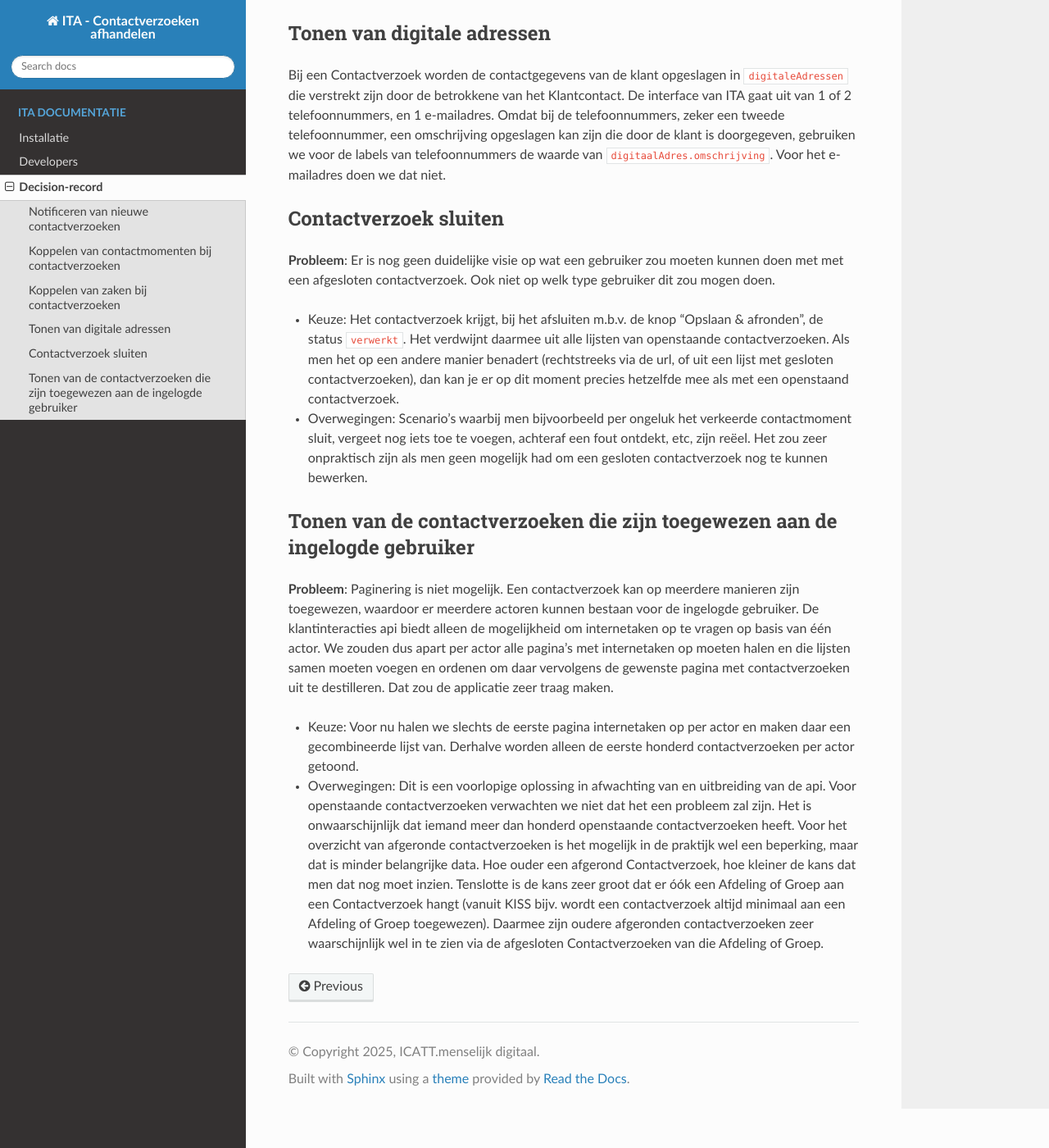
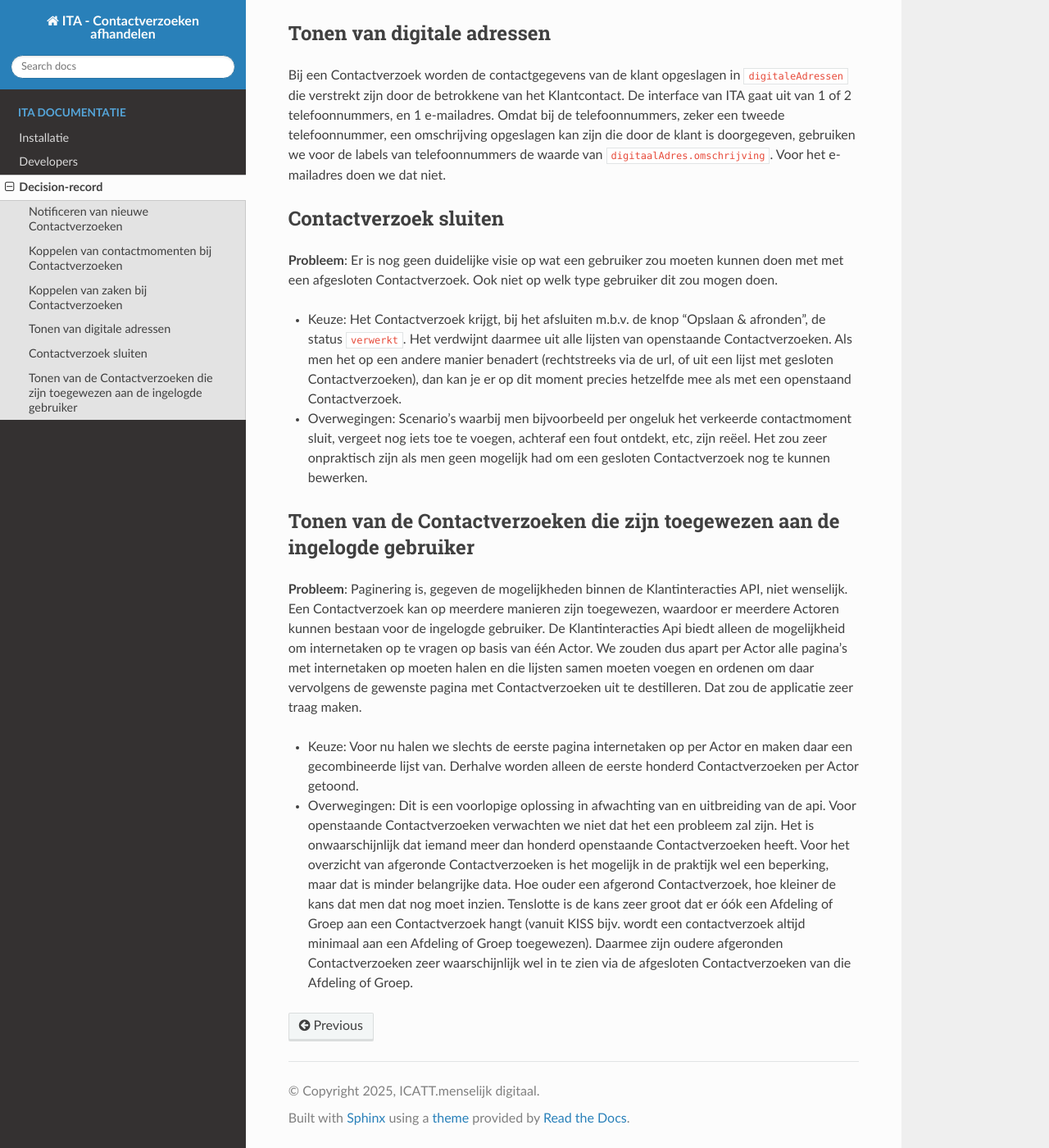
Before and after one commit to Interne-Taak-Afhandeling/.github, a Sphinx documentation site: the page built from docs/decision-record/index.rst, in a window 1280 px wide and 1400 px high, scrolled down 1748 px. Shown: the whole window at 82% size. Built offline with Sphinx 7.4.7 and the Read the Docs theme 3.1.0, drawn with Linux system fonts in a browser that asks for light colours; some of the changed text lies outside the part shown.

Commit message:
Update index.rst
Edit

```diff
--- a/docs/decision-record/index.rst
+++ b/docs/decision-record/index.rst
@@ -2,19 +2,19 @@
 Decision-record
 ***************
 
-Notificeren van nieuwe contactverzoeken
+Notificeren van nieuwe Contactverzoeken
 ---------------------------------------------
-Een poller controleert periodiek (momenteel een keer per minuut) of er nieuwe contactverzoeken zijn. Alle toegewezen actoren waarvan een e-mailadres achterhaald kan worden, ontvangen per contactverzoek een e-mail.
+Een poller controleert periodiek (momenteel een keer per minuut) of er nieuwe Contactverzoeken zijn. Alle toegewezen Actoren waarvan een e-mailadres achterhaald kan worden, ontvangen per Contactverzoek een e-mail.
 
 
-In een interne database wordt bijgehouden wat de aanmaak datum/tijd is van het contactverzoek (InterneTaak) dat als laatste verwerkt is. De poller haalt steeds de nieuwste items op en gaat door totdat er geen items meer zijn die nieuwer zijn dan de bijgehouden datum/tijd. Er wordt niet uitgegaan van het id, maar van het tijdstip, omdat het item in de bron verwijderd zou kunnen worden, waarna we niet meer zouden kunnen bepalen welke items al verwerkt zijn. Er is voor gekozen om niet gebruik te maken van het statusveld in OpenKlant om bij te houden voor welke items al een notificatie is verstuurd. De toegestane waardes zijn daarvoor niet toereikend.
+In een interne database wordt bijgehouden wat de aanmaak datum/tijd is van het Contactverzoek (InterneTaak) dat als laatste verwerkt is. De poller haalt steeds de nieuwste items op en gaat door totdat er geen items meer zijn die nieuwer zijn dan de bijgehouden datum/tijd. Er wordt niet uitgegaan van het id, maar van het tijdstip, omdat het item in de bron verwijderd zou kunnen worden, waarna we niet meer zouden kunnen bepalen welke items al verwerkt zijn. Er is voor gekozen om niet gebruik te maken van het statusveld in OpenKlant om bij te houden voor welke items al een notificatie is verstuurd. De toegestane waardes zijn daarvoor niet toereikend.
 
 Er is voor gekozen om (voorlopig) geen gebruik te maken van de notificatie mogelijkheden in OpenKlant als alternatief voor de poller. De reden daarvoor was dat de mogelijkheden en beperkingen van het notificeren vanuit OpenKlant niet tijdig voldoende helder gemaakt konden worden.
 
-Koppelen van contactmomenten bij contactverzoeken
+Koppelen van contactmomenten bij Contactverzoeken
 -------------------------------------------------
 
-Het datamodel staat niet toe dat een contactmoment (klantcontact) dat voortkomt uit een contactverzoek (interne taak) wordt gekoppeld aan die interne taak.
+Het datamodel staat niet toe dat een contactmoment (klantcontact) dat voortkomt uit een Contactverzoek (interne taak) wordt gekoppeld aan die interne taak.
 Het contactmoment kan alleen, via een onderwerpobject, gekoppeld worden aan een eerder contactmoment. Daarbij hebben we twee keuzes moeten maken. (gerelateerd aan issue #13)
 
 **Probleem**: Er kan niet op het aanleidinggevende klantcontact gezocht wordt (daar is een issue voor aangemaakt op de backlog van OpenKlant).
@@ -28,7 +28,7 @@
 * Overwegingen: We hadden erop kunnen gokken dat de items altijd door de API in de zelfde volgorde van moment van aanmaken geretourneerd worden, maar daar worden geen garanties voor gegeven. Of we zouden kunnen sorteren op datum, maar aangezien de datum geen verplicht veld is leek dat ook geen stabiele betrouwbare oplossing. de gekozen oplossing is omslachtig, maar lijkt wel de veiligste oplossing.
 
 
-Koppelen van zaken bij contactverzoeken
+Koppelen van zaken bij Contactverzoeken
 ---------------------------------------------
 
 Het OpenKlant-model staat in principe toe dat er meer dan één Zaak gekoppeld is aan een Contactverzoek (via een ``onderwerpobject`` bij het ``klantcontact`` van het Contactverzoek). ITA ondersteunt dit op dit moment niet. De kans dat dit voorkomt is zeer klein. In de oorspronkelijke opzet van Klantinteracties was het idee dat elke ``klantcontact`` één Onderwerp heeft. Dit maakt meerdere ``onderwerpobjecten`` onwaarschijnlijk.
@@ -37,7 +37,7 @@
 
 * Als een gebruiker een Zaak koppelt aan een Contactverzoek, creëert ITA een ``onderwerpobject``
 * Als er al een Zaak gekoppeld is, dan vervangt ITA de eerder gekoppelde Zaak door de nieuw gekoppelde Zaak
-* Als het voorkomt dat er al 2 of meer Zaken zijn gekoppeld aan een Contactverzoek, dan is het niet mogelijk om een Zaakkoppeling te leggen of aan te passen. In dat geval verschijnt er een melding: "Er is een fout opgetreden bij het koppelen van de zaak: Het koppelen van een nieuwe zaak wordt niet ondersteund omdat er al meerdere zaken gekoppeld zijn aan dit contactverzoek."
+* Als het voorkomt dat er al 2 of meer Zaken zijn gekoppeld aan een Contactverzoek, dan is het niet mogelijk om een Zaakkoppeling te leggen of aan te passen. In dat geval verschijnt er een melding: "Er is een fout opgetreden bij het koppelen van de zaak: Het koppelen van een nieuwe zaak wordt niet ondersteund omdat er al meerdere zaken gekoppeld zijn aan dit Contactverzoek."
 
 
 Tonen van digitale adressen
@@ -51,16 +51,16 @@
 Contactverzoek sluiten
 ---------------------------------------------
 
-**Probleem**: Er is nog geen duidelijke visie op wat een gebruiker zou moeten kunnen doen met met een afgesloten contactverzoek. Ook niet op welk type gebruiker dit zou mogen doen.
+**Probleem**: Er is nog geen duidelijke visie op wat een gebruiker zou moeten kunnen doen met met een afgesloten Contactverzoek. Ook niet op welk type gebruiker dit zou mogen doen.
 
-* Keuze: Het contactverzoek krijgt, bij het afsluiten m.b.v. de knop "Opslaan & afronden", de status ``verwerkt``. Het verdwijnt daarmee uit alle lijsten van openstaande contactverzoeken. Als men het op een andere manier benadert (rechtstreeks via de url, of uit een lijst met gesloten contactverzoeken), dan kan je er op dit moment precies hetzelfde mee als met een openstaand contactverzoek.
+* Keuze: Het Contactverzoek krijgt, bij het afsluiten m.b.v. de knop "Opslaan & afronden", de status ``verwerkt``. Het verdwijnt daarmee uit alle lijsten van openstaande Contactverzoeken. Als men het op een andere manier benadert (rechtstreeks via de url, of uit een lijst met gesloten Contactverzoeken), dan kan je er op dit moment precies hetzelfde mee als met een openstaand Contactverzoek.
 
-* Overwegingen: Scenario's waarbij men bijvoorbeeld per ongeluk het verkeerde contactmoment sluit, vergeet nog iets toe te voegen, achteraf een fout ontdekt, etc, zijn reëel. Het zou zeer onpraktisch zijn als men geen mogelijk had om een gesloten contactverzoek nog te kunnen bewerken.
+* Overwegingen: Scenario's waarbij men bijvoorbeeld per ongeluk het verkeerde contactmoment sluit, vergeet nog iets toe te voegen, achteraf een fout ontdekt, etc, zijn reëel. Het zou zeer onpraktisch zijn als men geen mogelijk had om een gesloten Contactverzoek nog te kunnen bewerken.
 
-Tonen van de contactverzoeken die zijn toegewezen aan de ingelogde gebruiker
+Tonen van de Contactverzoeken die zijn toegewezen aan de ingelogde gebruiker
 ----------------------------------------------------------------------------
-**Probleem**: Paginering is niet mogelijk. Een contactverzoek kan op meerdere manieren zijn toegewezen, waardoor er meerdere actoren kunnen bestaan voor de ingelogde gebruiker. De klantinteracties api biedt alleen de mogelijkheid om internetaken op te vragen op basis van één actor. We zouden dus apart per actor alle pagina's met internetaken op moeten halen en die lijsten samen moeten voegen en ordenen om daar vervolgens de gewenste pagina met contactverzoeken uit te destilleren. Dat zou de applicatie zeer traag maken.
+**Probleem**: Paginering is, gegeven de mogelijkheden binnen de Klantinteracties API, niet wenselijk. Een Contactverzoek kan op meerdere manieren zijn toegewezen, waardoor er meerdere Actoren kunnen bestaan voor de ingelogde gebruiker. De Klantinteracties Api biedt alleen de mogelijkheid om internetaken op te vragen op basis van één Actor. We zouden dus apart per Actor alle pagina's met internetaken op moeten halen en die lijsten samen moeten voegen en ordenen om daar vervolgens de gewenste pagina met Contactverzoeken uit te destilleren. Dat zou de applicatie zeer traag maken.
 
-* Keuze: Voor nu halen we slechts de eerste pagina internetaken op per actor en maken daar een gecombineerde lijst van. Derhalve worden alleen de eerste honderd contactverzoeken per actor getoond.
+* Keuze: Voor nu halen we slechts de eerste pagina internetaken op per Actor en maken daar een gecombineerde lijst van. Derhalve worden alleen de eerste honderd Contactverzoeken per Actor getoond.
 
-* Overwegingen: Dit is een voorlopige oplossing in afwachting van en uitbreiding van de api. Voor openstaande contactverzoeken verwachten we niet dat het een probleem zal zijn. Het is onwaarschijnlijk dat iemand meer dan honderd openstaande contactverzoeken heeft. Voor het overzicht van afgeronde contactverzoeken is het mogelijk in de praktijk wel een beperking, maar dat is minder belangrijke data. Hoe ouder een afgerond Contactverzoek, hoe kleiner de kans dat men dat nog moet inzien. Tenslotte is de kans zeer groot dat er óók een Afdeling of Groep aan een Contactverzoek hangt (vanuit KISS bijv. wordt een contactverzoek altijd minimaal aan een Afdeling of Groep toegewezen). Daarmee zijn oudere afgeronden contactverzoeken zeer waarschijnlijk wel in te zien via de afgesloten Contactverzoeken van die Afdeling of Groep.
+* Overwegingen: Dit is een voorlopige oplossing in afwachting van en uitbreiding van de api. Voor openstaande Contactverzoeken verwachten we niet dat het een probleem zal zijn. Het is onwaarschijnlijk dat iemand meer dan honderd openstaande Contactverzoeken heeft. Voor het overzicht van afgeronde Contactverzoeken is het mogelijk in de praktijk wel een beperking, maar dat is minder belangrijke data. Hoe ouder een afgerond Contactverzoek, hoe kleiner de kans dat men dat nog moet inzien. Tenslotte is de kans zeer groot dat er óók een Afdeling of Groep aan een Contactverzoek hangt (vanuit KISS bijv. wordt een contactverzoek altijd minimaal aan een Afdeling of Groep toegewezen). Daarmee zijn oudere afgeronden Contactverzoeken zeer waarschijnlijk wel in te zien via de afgesloten Contactverzoeken van die Afdeling of Groep.
```
